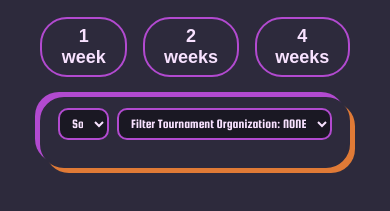
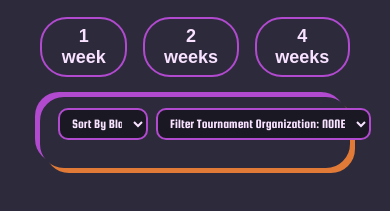
Before and after one commit to PlutionianShore/metabeys, a website: page docs/index.html in a window 390 px wide. Shown: the part 265-476 px from the top of the page. Drawn offline with Linux system fonts and the light colour scheme; no server answers.

Commit message:
another quick patch to main

```diff
--- a/docs/style.css
+++ b/docs/style.css
@@ -459,7 +459,7 @@ info {
         position: static;
         display: flex;
         flex: 1;
-        min-width: 0;
+        min-width: 90px;
         width: 20%;
         font-size: 13px;
         padding: 6px 8px;
```
